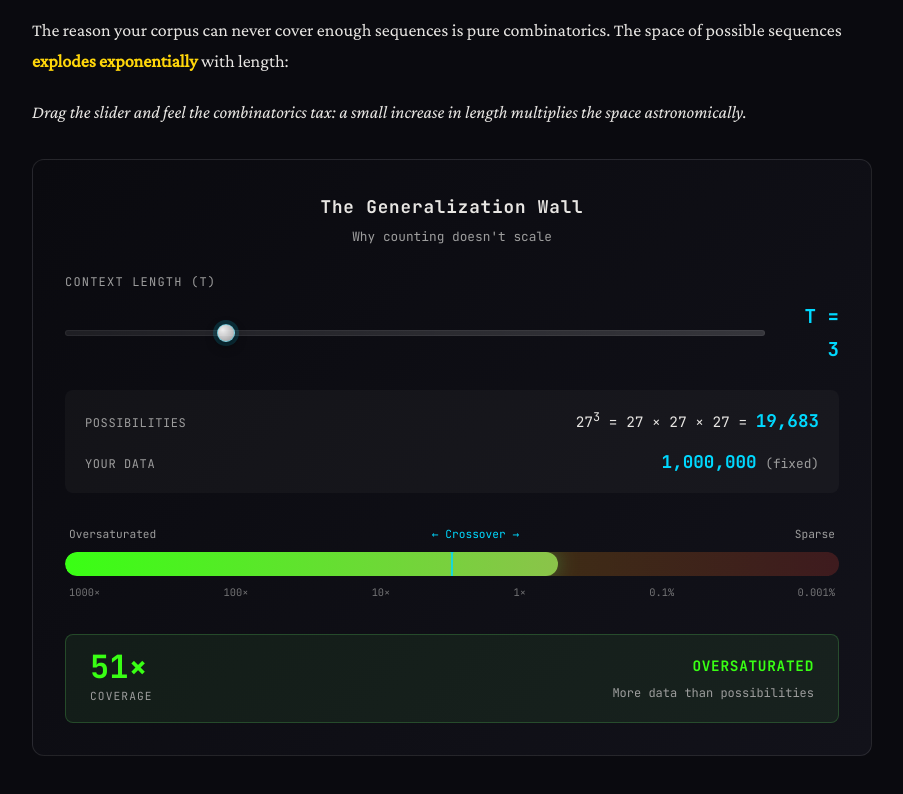
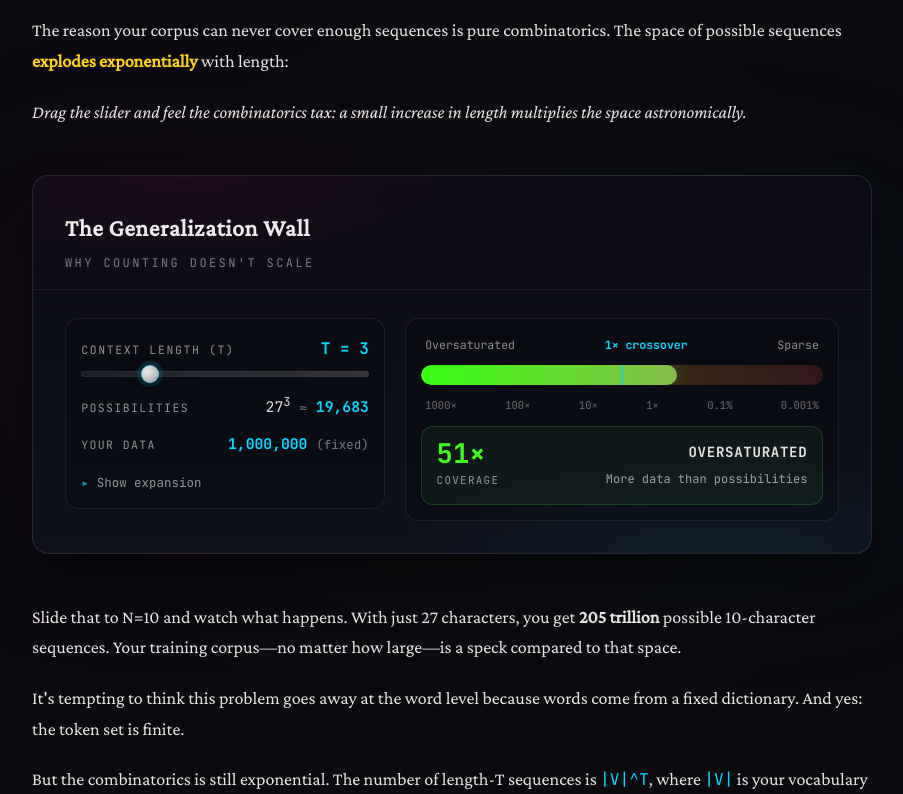
Before and after one commit to andrewloux/babygpt, a React (Vite) app: page / in a window 1280 px wide. Shown: the part 8240-9034 px from the top of the page, without its empty margins (188-1091 px from the left). Built offline with nearby package versions, Linux system fonts and the light colour scheme.

Commit message:
Tighten ExplosionDemo layout

```diff
--- a/src/components/ExplosionDemo.module.css
+++ b/src/components/ExplosionDemo.module.css
@@ -1,161 +1,158 @@
-.container {
+.grid {
+  display: grid;
+  grid-template-columns: 320px 1fr;
+  gap: 1.25rem;
+  align-items: start;
   font-family: var(--font-mono);
-  background: linear-gradient(135deg, var(--bg-primary) 0%, var(--bg-secondary) 100%);
-  border: 1px solid rgba(255, 255, 255, 0.1);
-  border-radius: 12px;
-  padding: 2rem;
-  margin: 2rem 0;
+}
+
+.left {
+  background: rgba(0, 0, 0, 0.18);
+  border: 1px solid rgba(255, 255, 255, 0.08);
+  border-radius: 14px;
+  padding: 0.95rem;
   display: flex;
   flex-direction: column;
-  gap: 1.5rem;
+  gap: 0.9rem;
 }
 
-/* Header */
-.header {
-  text-align: center;
-}
-
-.title {
-  display: block;
-  font-size: 1.1rem;
-  font-weight: 600;
-  color: var(--text-primary);
-  letter-spacing: 0.05em;
-}
-
-.subtitle {
-  display: block;
-  font-size: 0.8rem;
-  color: var(--text-secondary);
-  margin-top: 0.25rem;
-}
-
-/* Slider */
 .sliderSection {
   display: flex;
   flex-direction: column;
-  gap: 0.5rem;
+  gap: 0.6rem;
+}
+
+.sliderHeader {
+  display: flex;
+  justify-content: space-between;
+  align-items: baseline;
+  gap: 0.75rem;
 }
 
 .sliderLabel {
-  font-size: 0.75rem;
-  color: var(--text-secondary);
+  font-size: 0.72rem;
+  color: rgba(255, 255, 255, 0.55);
   text-transform: uppercase;
-  letter-spacing: 0.1em;
-}
-
-.sliderRow {
-  display: flex;
-  align-items: center;
-  gap: 1rem;
-}
-
-.slider {
-  flex: 1;
-  height: 8px;
-  -webkit-appearance: none;
-  appearance: none;
-  background: linear-gradient(90deg, var(--accent-green) 0%, var(--accent-yellow) 50%, var(--accent-red) 100%);
-  border-radius: 4px;
-  cursor: pointer;
-}
-
-.slider::-webkit-slider-thumb {
-  -webkit-appearance: none;
-  width: 20px;
-  height: 20px;
-  background: white;
-  border-radius: 50%;
-  cursor: pointer;
-  box-shadow: 0 2px 8px rgba(0, 0, 0, 0.3);
+  letter-spacing: 0.14em;
 }
 
 .lengthValue {
-  font-size: 1.2rem;
-  font-weight: 700;
-  color: var(--primary);
-  min-width: 5ch;
+  font-size: 1rem;
+  font-weight: 800;
+  color: var(--accent-cyan);
+  white-space: nowrap;
+  min-width: 7ch;
   text-align: right;
 }
 
-/* Equation */
-.equation {
-  background: rgba(255, 255, 255, 0.03);
-  border-radius: 8px;
-  padding: 1rem 1.25rem;
+.numbers {
   display: flex;
   flex-direction: column;
   gap: 0.75rem;
 }
 
-.equationLine {
+.numberRow {
   display: flex;
   justify-content: space-between;
   align-items: baseline;
-  flex-wrap: wrap;
-  gap: 0.5rem;
+  gap: 0.9rem;
 }
 
-.equationLabel {
-  font-size: 0.75rem;
-  color: var(--text-secondary);
+.numberLabel {
+  font-size: 0.72rem;
+  color: rgba(255, 255, 255, 0.55);
   text-transform: uppercase;
-  letter-spacing: 0.05em;
-  min-width: 100px;
+  letter-spacing: 0.12em;
 }
 
-.equationMath {
-  font-size: 0.9rem;
-  color: var(--text-primary);
+.numberValue {
+  font-size: 0.92rem;
+  color: rgba(255, 255, 255, 0.85);
+  white-space: nowrap;
 }
 
-.equationMath strong {
-  color: var(--primary);
-  font-size: 1.1rem;
-}
-
-.equationMath sup {
-  color: var(--accent);
+.emph {
+  color: var(--accent-cyan);
+  font-weight: 800;
 }
 
 .dim {
-  color: var(--text-secondary);
-  font-size: 0.8rem;
+  color: rgba(255, 255, 255, 0.45);
+  font-size: 0.85em;
 }
 
-/* Visual Comparison Bar */
-.comparison {
-  padding: 0.5rem 0;
+.details {
+  margin-top: 0.1rem;
 }
 
-.barContainer {
+.summary {
+  cursor: pointer;
+  color: rgba(255, 255, 255, 0.55);
+  font-size: 0.78rem;
+  list-style: none;
+}
+
+.summary::-webkit-details-marker {
+  display: none;
+}
+
+.summary::before {
+  content: '▸';
+  display: inline-block;
+  margin-right: 0.5rem;
+  color: rgba(0, 217, 255, 0.7);
+  transition: transform var(--transition-smooth);
+}
+
+.details[open] .summary::before {
+  transform: rotate(90deg);
+}
+
+.expansion {
+  margin-top: 0.65rem;
+  padding: 0.65rem 0.75rem;
+  border-radius: 12px;
+  background: rgba(0, 0, 0, 0.22);
+  border: 1px solid rgba(255, 255, 255, 0.08);
+  color: rgba(255, 255, 255, 0.72);
+  font-size: 0.78rem;
+  white-space: nowrap;
+  overflow-x: auto;
+}
+
+.right {
+  background: rgba(0, 0, 0, 0.18);
+  border: 1px solid rgba(255, 255, 255, 0.08);
+  border-radius: 14px;
+  padding: 0.95rem;
   display: flex;
   flex-direction: column;
-  gap: 0.5rem;
+  gap: 0.7rem;
 }
 
 .barLabels {
   display: flex;
   justify-content: space-between;
-  font-size: 0.7rem;
-  color: var(--text-secondary);
+  font-size: 0.72rem;
+  color: rgba(255, 255, 255, 0.55);
   padding: 0 0.25rem;
 }
 
 .crossover {
-  color: var(--primary);
-  font-weight: 500;
+  color: var(--accent-cyan);
+  font-weight: 700;
 }
 
 .barTrack {
   position: relative;
-  height: 24px;
-  background: linear-gradient(90deg,
-    rgba(76, 175, 80, 0.2) 0%,
-    rgba(255, 193, 7, 0.2) 50%,
-    rgba(244, 67, 54, 0.2) 100%
+  height: 20px;
+  background: linear-gradient(
+    90deg,
+    rgba(76, 175, 80, 0.18) 0%,
+    rgba(255, 193, 7, 0.18) 50%,
+    rgba(244, 67, 54, 0.18) 100%
   );
-  border-radius: 12px;
+  border-radius: 999px;
   overflow: hidden;
 }
 
@@ -164,33 +161,33 @@
   top: 0;
   left: 0;
   height: 100%;
-  border-radius: 12px;
-  transition: width 0.4s cubic-bezier(0.4, 0, 0.2, 1), background 0.3s;
+  border-radius: 999px;
+  transition: width var(--transition-smooth), background var(--transition-smooth);
 }
 
 .barFill.oversaturated {
-  background: linear-gradient(90deg, var(--accent-green), #8bc34a);
-  box-shadow: 0 0 20px rgba(76, 175, 80, 0.5);
+  background: linear-gradient(90deg, var(--accent-green), rgba(139, 195, 74, 0.95));
+  box-shadow: 0 0 14px rgba(76, 175, 80, 0.35);
 }
 
 .barFill.covered {
-  background: linear-gradient(90deg, #8bc34a, #cddc39);
-  box-shadow: 0 0 15px rgba(139, 195, 74, 0.4);
+  background: linear-gradient(90deg, rgba(139, 195, 74, 0.95), rgba(205, 220, 57, 0.95));
+  box-shadow: 0 0 12px rgba(139, 195, 74, 0.3);
 }
 
 .barFill.sparse {
-  background: linear-gradient(90deg, var(--accent-yellow), #ff9800);
-  box-shadow: 0 0 15px rgba(255, 193, 7, 0.4);
+  background: linear-gradient(90deg, var(--accent-yellow), rgba(255, 152, 0, 0.95));
+  box-shadow: 0 0 12px rgba(255, 193, 7, 0.3);
 }
 
 .barFill.critical {
-  background: linear-gradient(90deg, #ff9800, #ff5722);
-  box-shadow: 0 0 15px rgba(255, 87, 34, 0.4);
+  background: linear-gradient(90deg, rgba(255, 152, 0, 0.95), rgba(255, 87, 34, 0.95));
+  box-shadow: 0 0 12px rgba(255, 87, 34, 0.28);
 }
 
 .barFill.void {
   background: var(--accent-red);
-  box-shadow: 0 0 15px rgba(244, 67, 54, 0.5);
+  box-shadow: 0 0 12px rgba(244, 67, 54, 0.35);
 }
 
 .crossoverLine {
@@ -199,68 +196,53 @@
   top: 0;
   bottom: 0;
   width: 2px;
-  background: var(--primary);
-  opacity: 0.8;
+  background: rgba(0, 217, 255, 0.75);
   transform: translateX(-50%);
-}
-
-.crossoverLine::before {
-  content: '';
-  position: absolute;
-  top: -4px;
-  left: 50%;
-  transform: translateX(-50%);
-  width: 0;
-  height: 0;
-  border-left: 6px solid transparent;
-  border-right: 6px solid transparent;
-  border-top: 6px solid var(--primary);
 }
 
 .barScale {
   display: flex;
   justify-content: space-between;
-  font-size: 0.65rem;
-  color: var(--text-secondary);
+  font-size: 0.66rem;
+  color: rgba(255, 255, 255, 0.5);
   padding: 0 0.25rem;
-  opacity: 0.7;
+  opacity: 0.8;
 }
 
-/* Result */
 .result {
   display: flex;
   justify-content: space-between;
   align-items: center;
-  padding: 1rem 1.5rem;
-  border-radius: 8px;
+  gap: 0.9rem;
+  padding: 0.85rem 0.9rem;
+  border-radius: 12px;
   background: rgba(255, 255, 255, 0.03);
-  border: 1px solid transparent;
-  transition: all 0.3s;
+  border: 1px solid rgba(255, 255, 255, 0.08);
 }
 
 .result.oversaturated {
-  border-color: rgba(76, 175, 80, 0.3);
-  background: rgba(76, 175, 80, 0.1);
+  border-color: rgba(76, 175, 80, 0.26);
+  background: rgba(76, 175, 80, 0.08);
 }
 
 .result.covered {
-  border-color: rgba(139, 195, 74, 0.3);
-  background: rgba(139, 195, 74, 0.1);
+  border-color: rgba(139, 195, 74, 0.26);
+  background: rgba(139, 195, 74, 0.08);
 }
 
 .result.sparse {
-  border-color: rgba(255, 193, 7, 0.3);
-  background: rgba(255, 193, 7, 0.1);
+  border-color: rgba(255, 193, 7, 0.26);
+  background: rgba(255, 193, 7, 0.08);
 }
 
 .result.critical {
-  border-color: rgba(255, 87, 34, 0.3);
-  background: rgba(255, 87, 34, 0.1);
+  border-color: rgba(255, 87, 34, 0.26);
+  background: rgba(255, 87, 34, 0.08);
 }
 
 .result.void {
-  border-color: rgba(244, 67, 54, 0.3);
-  background: rgba(244, 67, 54, 0.1);
+  border-color: rgba(244, 67, 54, 0.26);
+  background: rgba(244, 67, 54, 0.08);
 }
 
 .resultMain {
@@ -269,60 +251,57 @@
 }
 
 .coverageValue {
-  font-size: 2rem;
-  font-weight: 700;
+  font-size: 1.7rem;
+  font-weight: 800;
   line-height: 1;
 }
 
 .result.oversaturated .coverageValue { color: var(--accent-green); }
-.result.covered .coverageValue { color: #8bc34a; }
+.result.covered .coverageValue { color: rgba(139, 195, 74, 1); }
 .result.sparse .coverageValue { color: var(--accent-yellow); }
-.result.critical .coverageValue { color: #ff5722; }
+.result.critical .coverageValue { color: rgba(255, 87, 34, 1); }
 .result.void .coverageValue { color: var(--accent-red); }
 
 .coverageLabel {
-  font-size: 0.7rem;
-  color: var(--text-secondary);
+  font-size: 0.68rem;
+  color: rgba(255, 255, 255, 0.55);
   text-transform: uppercase;
-  letter-spacing: 0.1em;
+  letter-spacing: 0.12em;
   margin-top: 0.25rem;
 }
 
 .resultState {
   text-align: right;
+  min-width: 0;
 }
 
 .stateLabel {
   display: block;
-  font-size: 0.9rem;
-  font-weight: 600;
+  font-size: 0.88rem;
+  font-weight: 700;
   letter-spacing: 0.05em;
+  color: rgba(255, 255, 255, 0.88);
 }
-
-.result.oversaturated .stateLabel { color: var(--accent-green); }
-.result.covered .stateLabel { color: #8bc34a; }
-.result.sparse .stateLabel { color: var(--accent-yellow); }
-.result.critical .stateLabel { color: #ff5722; }
-.result.void .stateLabel { color: var(--accent-red); }
 
 .stateDesc {
   display: block;
   font-size: 0.75rem;
-  color: var(--text-secondary);
+  color: rgba(255, 255, 255, 0.6);
   margin-top: 0.25rem;
 }
 
-/* Insight */
-.insight {
-  font-size: 0.85rem;
-  color: var(--text-secondary);
-  line-height: 1.5;
-  padding: 1rem;
-  background: rgba(244, 67, 54, 0.1);
-  border-left: 3px solid var(--accent-red);
-  border-radius: 0 8px 8px 0;
+.footer {
+  color: rgba(255, 255, 255, 0.72);
+  font-size: 0.9rem;
+  line-height: 1.45;
 }
 
-.insight strong {
-  color: var(--accent-red);
+.footer strong {
+  color: rgba(255, 255, 255, 0.9);
 }
+
+@media (max-width: 900px) {
+  .grid {
+    grid-template-columns: 1fr;
+  }
+}
--- a/src/components/ExplosionDemo.tsx
+++ b/src/components/ExplosionDemo.tsx
@@ -1,5 +1,6 @@
 import { useMemo, useState } from 'react'
 import { Slider } from './Slider'
+import { VizCard } from './VizCard'
 import styles from './ExplosionDemo.module.css'
 
 export function ExplosionDemo() {
@@ -51,21 +52,26 @@ export function ExplosionDemo() {
 
   const { state, label, desc } = getState(data.ratio)
 
-  // Generate the exponent chain: 27 × 27 × 27 × ...
-  const exponentChain = Array(T).fill('27').join(' × ')
+  const exponentChain = useMemo(() => Array(T).fill('27').join(' × '), [T])
+
+  const footer =
+    T >= 6 ? (
+      <div className={styles.footer}>
+        <strong>The problem:</strong> At T={T}, there are {formatPossibilities(data.possibilities)} possible sequences. Your 1M training
+        examples cover {formatCoverage(data.ratio)} of them.
+        {data.ratio < 0.01 ? ' Most sequences the model encounters will be ones it’s never seen before.' : null}
+      </div>
+    ) : null
 
   return (
-    <div className={styles.container}>
-      {/* Header */}
-      <div className={styles.header}>
-        <span className={styles.title}>The Generalization Wall</span>
-        <span className={styles.subtitle}>Why counting doesn&apos;t scale</span>
+    <VizCard title="The Generalization Wall" subtitle="Why counting doesn't scale" footer={footer}>
+      <div className={styles.grid}>
+        <div className={styles.left}>
+          <div className={styles.sliderSection}>
+            <div className={styles.sliderHeader}>
+              <span className={styles.sliderLabel}>Context length (T)</span>
+              <span className={styles.lengthValue}>T = {T}</span>
             </div>
-
-      {/* Slider */}
-      <div className={styles.sliderSection}>
-        <label className={styles.sliderLabel}>Context length (T)</label>
-        <div className={styles.sliderRow}>
             <Slider
               wrap={false}
               min={1}
@@ -75,39 +81,41 @@ export function ExplosionDemo() {
               onValueChange={(v) => setT(Math.round(v))}
               ariaLabel="Context length (T)"
             />
-          <span className={styles.lengthValue}>T = {T}</span>
+          </div>
+
+          <div className={styles.numbers}>
+            <div className={styles.numberRow}>
+              <div className={styles.numberLabel}>Possibilities</div>
+              <div className={styles.numberValue}>
+                27<sup>{T}</sup> <span className={styles.dim}>≈</span>{' '}
+                <span className={styles.emph}>{formatPossibilities(data.possibilities)}</span>
               </div>
             </div>
 
-      {/* The Equation */}
-      <div className={styles.equation}>
-        <div className={styles.equationLine}>
-          <span className={styles.equationLabel}>Possibilities</span>
-          <span className={styles.equationMath}>
-            27<sup>{T}</sup> = {exponentChain} = <strong>{formatPossibilities(data.possibilities)}</strong>
-          </span>
+            <div className={styles.numberRow}>
+              <div className={styles.numberLabel}>Your data</div>
+              <div className={styles.numberValue}>
+                <span className={styles.emph}>1,000,000</span> <span className={styles.dim}>(fixed)</span>
               </div>
-        <div className={styles.equationLine}>
-          <span className={styles.equationLabel}>Your Data</span>
-          <span className={styles.equationMath}>
-            <strong>1,000,000</strong> <span className={styles.dim}>(fixed)</span>
-          </span>
             </div>
           </div>
 
-      {/* Visual Comparison */}
-      <div className={styles.comparison}>
-        <div className={styles.barContainer}>
+          <details className={styles.details}>
+            <summary className={styles.summary}>Show expansion</summary>
+            <div className={styles.expansion}>
+              27<sup>{T}</sup> = {exponentChain}
+            </div>
+          </details>
+        </div>
+
+        <div className={styles.right}>
           <div className={styles.barLabels}>
             <span>Oversaturated</span>
-            <span className={styles.crossover}>← Crossover →</span>
+            <span className={styles.crossover}>1× crossover</span>
             <span>Sparse</span>
           </div>
-          <div className={styles.barTrack}>
-            <div
-              className={`${styles.barFill} ${styles[state]}`}
-              style={{ width: `${data.barPosition}%` }}
-            />
+          <div className={styles.barTrack} aria-hidden="true">
+            <div className={`${styles.barFill} ${styles[state]}`} style={{ width: `${data.barPosition}%` }} />
             <div className={styles.crossoverLine} />
           </div>
           <div className={styles.barScale}>
@@ -118,10 +126,7 @@ export function ExplosionDemo() {
             <span>0.1%</span>
             <span>0.001%</span>
           </div>
-        </div>
-      </div>
 
-      {/* Coverage Result */}
           <div className={`${styles.result} ${styles[state]}`}>
             <div className={styles.resultMain}>
               <span className={styles.coverageValue}>{formatCoverage(data.ratio)}</span>
@@ -132,15 +137,8 @@ export function ExplosionDemo() {
               <span className={styles.stateDesc}>{desc}</span>
             </div>
           </div>
-
-      {/* The Insight */}
-      {T >= 6 && (
-        <div className={styles.insight}>
-          <strong>The problem:</strong> At T={T}, there are {formatPossibilities(data.possibilities)} possible sequences.
-          Your 1M training examples cover {formatCoverage(data.ratio)} of them.
-          {data.ratio < 0.01 && " Most sequences the model encounters will be ones it’s never seen before."}
         </div>
-      )}
       </div>
+    </VizCard>
   )
 }
```
Also changed, not shown: 1 other file (tests, documents, lock files or other folders). Lines whose indentation alone changed are shown as unchanged.
